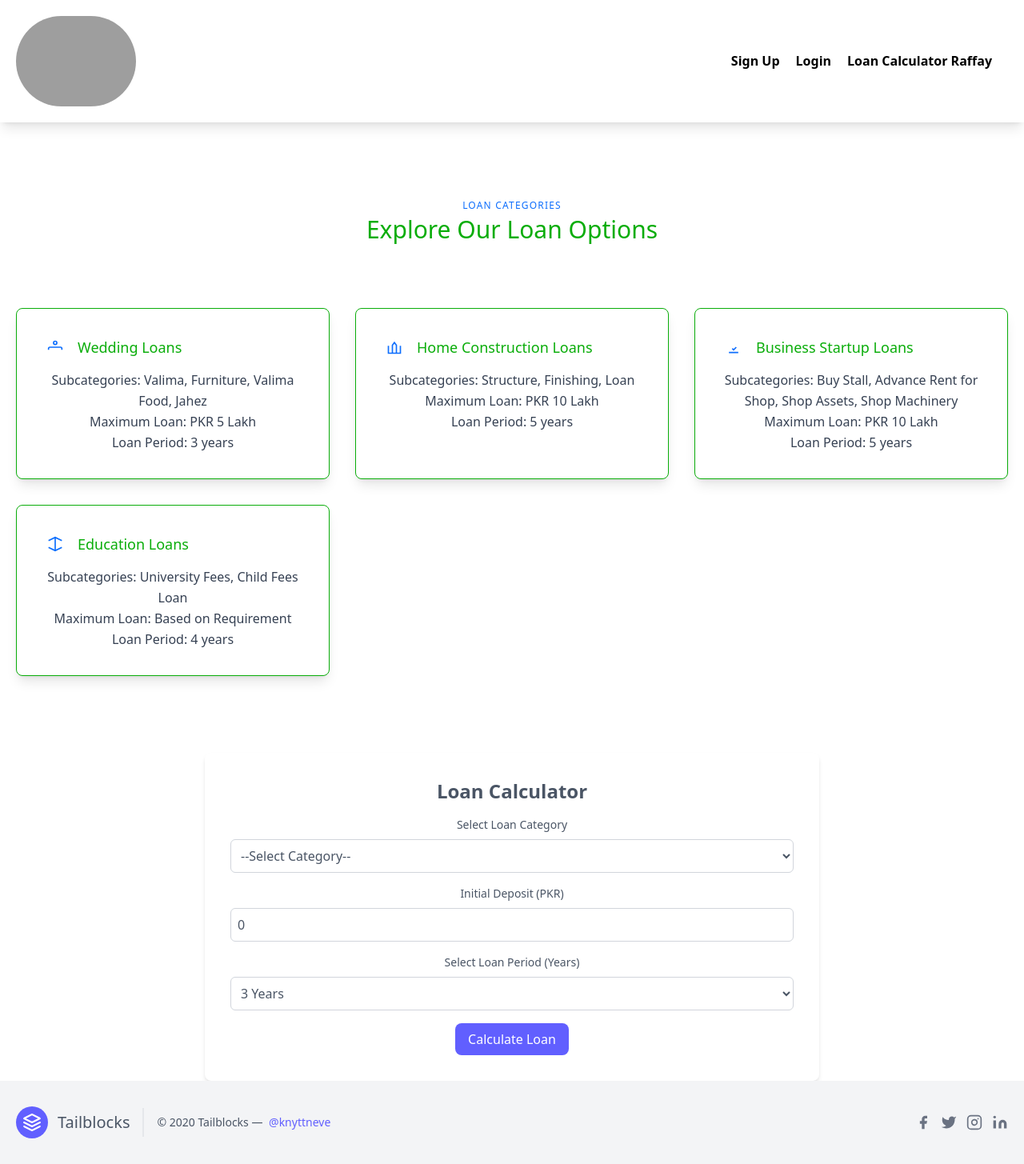
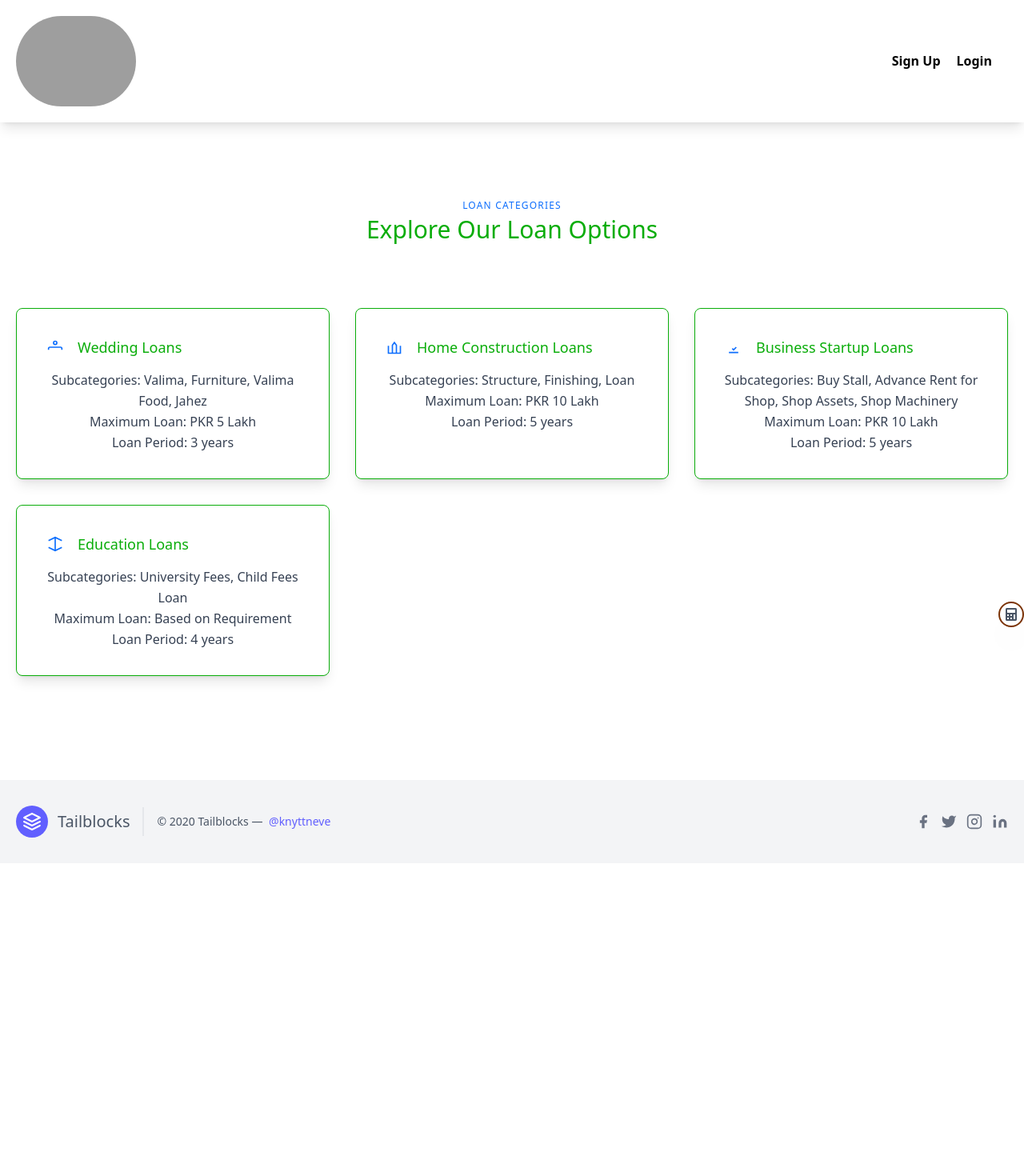
Before and after one commit to RaffayScriptSlinger/final-hackaton-Frontend, a React (Vite) app: page / in a window 1280 px wide. Shown: the whole page at 80% size. After the commit the page ends 1079 px from the top, so only its background shows below. Built offline with nearby package versions, Linux system fonts and the light colour scheme; grey boxes are pictures that could not be loaded.

Commit message:
Edit Loan Calculator

```diff
--- a/package.json
+++ b/package.json
@@ -16,6 +16,7 @@
     "axios": "^1.7.9",
     "react": "^18.3.1",
     "react-dom": "^18.3.1",
+    "react-icons": "^5.4.0",
     "react-router-dom": "^7.1.3"
   },
   "devDependencies": {
--- a/src/App.jsx
+++ b/src/App.jsx
@@ -26,7 +26,7 @@ function App() {
       <Route path='/SubCategories/Buisness' element= {<Business/>} />
       <Route path='/SubCategories/Education' element = {<Education/>}/>
       <Route path='/FormPage' element = {<FormPage/>} />
-      <Route path='/calculator' element = {<LoanCalculator/>} />
+      <Route path='/calculator' element = { <Layout> <LoanCalculator/></Layout>} />
     </Routes>
     </BrowserRouter>
     </>
--- a/src/Components/Header.jsx
+++ b/src/Components/Header.jsx
@@ -1,28 +1,6 @@
-// export default function Header() {
-
-//   return (
-//     <header >
-//       <div className="container mx-auto flex flex-wrap p-5 flex-col md:flex-row items-center  border-gray-600 shadow-lg shadow-gray-200 ">
-
-//         <a className="flex title-font font-medium items-center mb-4 md:mb-0">
-//           <img
-//             className="  fill: text-white rounded-full object-contain "
-//             src="https://saylaniwelfare.com/static/media/logo_saylaniwelfare.22bf709605809177256c.png" width={200}
-//           ></img>
-//         </a>
-//         <nav className="md:ml-auto flex flex-wrap items-center text-base justify-center">
-//           <a className="mr-5 blue font-semibold">Login</a>
-//           <a className="mr-5 blue font-semibold">Sign Up</a>
-//           <a className="mr-5 blue hover:text-indigo-500 font-semibold ">
-//             Loan Calculator
-//           </a>
-//         </nav>
-//       </div>
-//     </header>
-//   );
-// }
 import { useState } from "react";
 import { Link } from "react-router-dom";
+
 
 
 
@@ -59,9 +37,7 @@ export default function Header() {
         >
           <Link className="mr-5  font-semibold" to={"/Signup"} >Sign Up</Link>
           <Link className="mr-5  font-semibold" to={"/Login"} >Login</Link>
-          <Link className="mr-5  hover:text-indigo-500 font-semibold" to={"/calculator"}>
-            Loan Calculator Raffay
-           </Link>
+
         </div>
       </div>
     </header>
--- a/src/Components/Home.jsx
+++ b/src/Components/Home.jsx
@@ -1,6 +1,8 @@
-import React from 'react'
-import LoanCalculator from './LoanCalculator'
-import { NavLink } from 'react-router-dom'
+import React from "react";
+import LoanCalculator from "./LoanCalculator";
+import { NavLink } from "react-router-dom";
+import { FaCalculator } from "react-icons/fa";
+
 
 function Home() {
   return (
@@ -16,11 +18,20 @@ function Home() {
         </div>
         <div className="flex flex-wrap -m-4">
           {/* Wedding Loans */}
-    <NavLink className="p-4 md:w-1/2 lg:w-1/3" to={"SubCategories/wedding"}>
+          <NavLink
+            className="p-4 md:w-1/2 lg:w-1/3"
+            to={"SubCategories/wedding"}
+          >
             <div className="flex rounded-lg h-full bg-white shadow-lg border green p-8 flex-col">
               <div className="flex items-center mb-3">
                 <div className="w-8 h-8 mr-3 inline-flex items-center justify-center rounded-full blue text-white flex-shrink-0">
-            <svg className="w-5 h-5" fill="none" stroke="currentColor" strokeWidth={2} viewBox="0 0 24 24">
+                  <svg
+                    className="w-5 h-5"
+                    fill="none"
+                    stroke="currentColor"
+                    strokeWidth={2}
+                    viewBox="0 0 24 24"
+                  >
                     <path d="M12 8c1.38 0 2.5-1.12 2.5-2.5S13.38 3 12 3 9.5 4.12 9.5 5.5 10.62 8 12 8z" />
                     <path d="M2 16v-2c0-1.1.9-2 2-2h16c1.1 0 2 .9 2 2v2" />
                   </svg>
@@ -31,8 +42,10 @@ function Home() {
               </div>
               <div className="flex-grow">
                 <p className="leading-relaxed text-gray-700">
-            Subcategories: Valima, Furniture, Valima Food, Jahez<br />
-            Maximum Loan: PKR 5 Lakh<br />
+                  Subcategories: Valima, Furniture, Valima Food, Jahez
+                  <br />
+                  Maximum Loan: PKR 5 Lakh
+                  <br />
                   Loan Period: 3 years
                 </p>
               </div>
@@ -40,11 +53,20 @@ function Home() {
           </NavLink>
 
           {/* Home Construction Loans */}
-    <NavLink to={"/SubCategories/HomeConstruction"} className="p-4 md:w-1/2 lg:w-1/3">
+          <NavLink
+            to={"/SubCategories/HomeConstruction"}
+            className="p-4 md:w-1/2 lg:w-1/3"
+          >
             <div className="flex rounded-lg h-full bg-white shadow-lg border green p-8 flex-col">
               <div className="flex items-center mb-3">
                 <div className="w-8 h-8 mr-3 inline-flex items-center justify-center rounded-full blue text-white flex-shrink-0">
-            <svg className="w-5 h-5" fill="none" stroke="currentColor" strokeWidth={2} viewBox="0 0 24 24">
+                  <svg
+                    className="w-5 h-5"
+                    fill="none"
+                    stroke="currentColor"
+                    strokeWidth={2}
+                    viewBox="0 0 24 24"
+                  >
                     <path d="M3 10v11h18V10" />
                     <path d="M9 21V9l3-4 3 4v12" />
                   </svg>
@@ -55,8 +77,10 @@ function Home() {
               </div>
               <div className="flex-grow">
                 <p className="leading-relaxed text-gray-700">
-            Subcategories: Structure, Finishing, Loan<br />
-            Maximum Loan: PKR 10 Lakh<br />
+                  Subcategories: Structure, Finishing, Loan
+                  <br />
+                  Maximum Loan: PKR 10 Lakh
+                  <br />
                   Loan Period: 5 years
                 </p>
               </div>
@@ -64,11 +88,20 @@ function Home() {
           </NavLink>
 
           {/* Business Startup Loans */}
-    <NavLink className="p-4 md:w-1/2 lg:w-1/3" to={"/SubCategories/Buisness"}>
+          <NavLink
+            className="p-4 md:w-1/2 lg:w-1/3"
+            to={"/SubCategories/Buisness"}
+          >
             <div className="flex rounded-lg h-full bg-white shadow-lg border green p-8 flex-col">
               <div className="flex items-center mb-3">
                 <div className="w-8 h-8 mr-3 inline-flex items-center justify-center rounded-full blue text-white flex-shrink-0">
-            <svg className="w-5 h-5" fill="none" stroke="currentColor" strokeWidth={2} viewBox="0 0 24 24">
+                  <svg
+                    className="w-5 h-5"
+                    fill="none"
+                    stroke="currentColor"
+                    strokeWidth={2}
+                    viewBox="0 0 24 24"
+                  >
                     <path d="M5 20h14M10 14l2 2 4-4" />
                   </svg>
                 </div>
@@ -78,8 +111,11 @@ function Home() {
               </div>
               <div className="flex-grow">
                 <p className="leading-relaxed text-gray-700">
-            Subcategories: Buy Stall, Advance Rent for Shop, Shop Assets, Shop Machinery<br />
-            Maximum Loan: PKR 10 Lakh<br />
+                  Subcategories: Buy Stall, Advance Rent for Shop, Shop Assets,
+                  Shop Machinery
+                  <br />
+                  Maximum Loan: PKR 10 Lakh
+                  <br />
                   Loan Period: 5 years
                 </p>
               </div>
@@ -87,11 +123,20 @@ function Home() {
           </NavLink>
 
           {/* Education Loans */}
-    <NavLink className="p-4 md:w-1/2 lg:w-1/3" to={"/SubCategories/Education"}>
+          <NavLink
+            className="p-4 md:w-1/2 lg:w-1/3"
+            to={"/SubCategories/Education"}
+          >
             <div className="flex rounded-lg h-full bg-white shadow-lg border green p-8 flex-col">
               <div className="flex items-center mb-3">
                 <div className="w-8 h-8 mr-3 inline-flex items-center justify-center rounded-full blue text-white flex-shrink-0">
-            <svg className="w-5 h-5" fill="none" stroke="currentColor" strokeWidth={2} viewBox="0 0 24 24">
+                  <svg
+                    className="w-5 h-5"
+                    fill="none"
+                    stroke="currentColor"
+                    strokeWidth={2}
+                    viewBox="0 0 24 24"
+                  >
                     <path d="M12 2v20M2 7l10-5 10 5M2 17l10 5 10-5" />
                   </svg>
                 </div>
@@ -101,8 +146,10 @@ function Home() {
               </div>
               <div className="flex-grow">
                 <p className="leading-relaxed text-gray-700">
-            Subcategories: University Fees, Child Fees Loan<br />
-            Maximum Loan: Based on Requirement<br />
+                  Subcategories: University Fees, Child Fees Loan
+                  <br />
+                  Maximum Loan: Based on Requirement
+                  <br />
                   Loan Period: 4 years
                 </p>
               </div>
@@ -110,12 +157,15 @@ function Home() {
           </NavLink>
         </div>
       </div>
-
-  <LoanCalculator />
+      <NavLink to = {"calculator"}>
+      <div className="flex justify-end mt-0.5 sticky bottom-4 top-4">
+        <div className=" border-2 border-amber-900 p-1.5 w-8 rounded-2xl shadow-2xl">
+          <FaCalculator className="flex justify-center align-middle" />
+        </div>
+      </div>
+      </NavLink>
     </section>
-
-
-  )
+  );
 }
 
-export default Home
+export default Home;
--- a/src/Components/LoanCalculator.jsx
+++ b/src/Components/LoanCalculator.jsx
@@ -59,7 +59,8 @@ const LoanCalculator = () => {
   };
 
   return (
-    <div className="max-w-3xl mx-auto p-8 bg-white rounded-lg shadow-md">
+    <div className="p-12">
+       <div className="max-w-3xl mx-auto  bg-white rounded-lg shadow-md">
       <h2 className="text-2xl font-semibold text-center mb-4">Loan Calculator</h2>
 
       {/* Loan Category Selection */}
@@ -149,6 +150,9 @@ const LoanCalculator = () => {
         </div>
       )}
     </div>
+
+    </div>
+
   );
 };
 
```
Also changed, not shown: 1 other file (tests, documents, lock files or other folders). Lines whose indentation alone changed are shown as unchanged.
